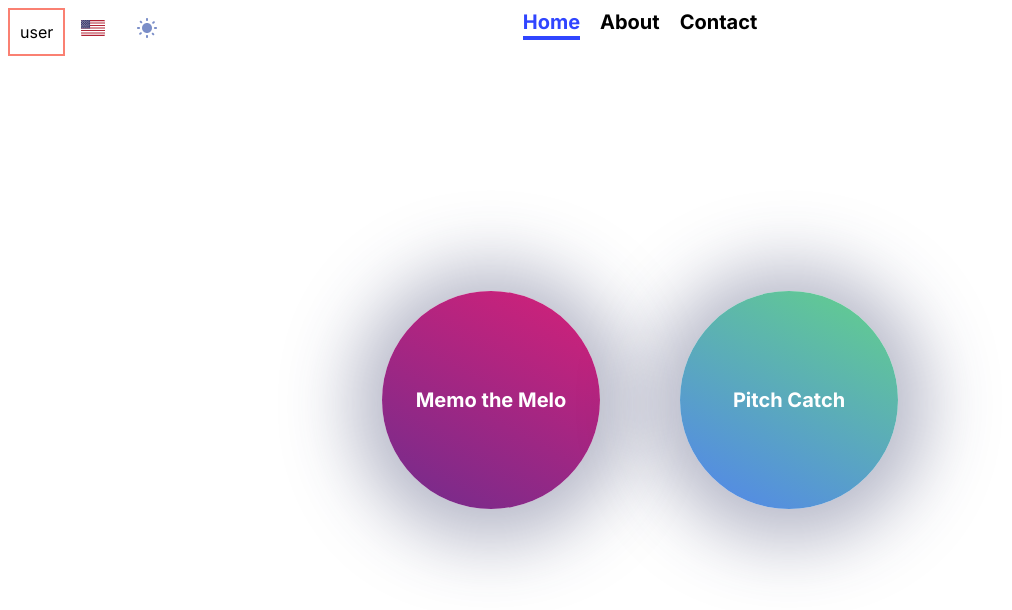
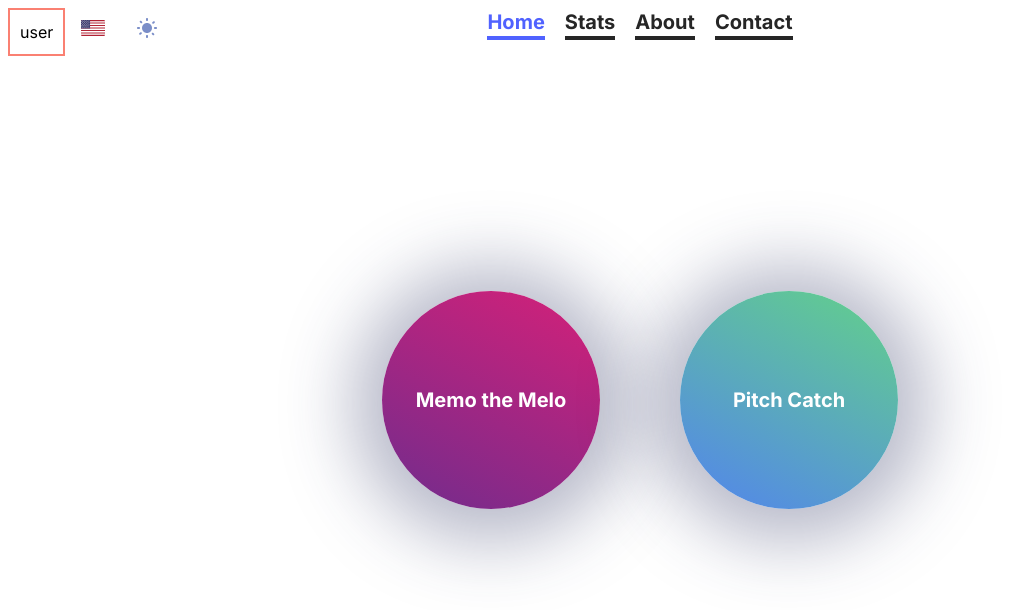
Before and after one commit to IradDoron/pitcholympics, a Next.js app: page /en in a window 1280 px wide. Shown: the top 610 px of the page, without its empty margins (0-1012 px from the left). Built offline with nearby package versions, Linux system fonts and the light colour scheme.

Commit message:
add stats page

```diff
--- a/src/app/[lang]/page.tsx
+++ b/src/app/[lang]/page.tsx
@@ -1,8 +1,8 @@
-import HomePage from '@/components/shared/HomePage';
+import HomePage from '@/components/shared/homePage';
 import Link from '@/components/core/link';
 import { LangParam } from '@/types';
 import { getDictionaryServer } from '@/utils/getDictionaryServer';
-import PageTitle from '@shared/PageTitle';
+import PageTitle from '@shared/pageTitle';
 import { UserButton } from '@clerk/nextjs';
 import LevelLink from '@/components/core/levelLink/LevelLink';
 import LevelsLinksContainer from '@/components/core/levelsLinksContainer';
--- /dev/null
+++ b/src/app/[lang]/stats/page.tsx
@@ -0,0 +1,9 @@
+const Page = () => {
+	return (
+		<div>
+			<h1>Stats Page</h1>
+		</div>
+	);
+};
+
+export default Page;
--- a/src/components/shared/navbar/NavbarLink.tsx
+++ b/src/components/shared/navbar/NavbarLink.tsx
@@ -10,38 +10,32 @@ type Props = {
 
 const CurrentLink = ({ url, label }: Props) => {
 	return (
-		<Link
-			className='text-light-primary-main dark:text-dark-primary-main font-bold text-xl '
-			href={url}
-		>
+		<div className='text-light-primary-light dark:text-dark-primary-light font-bold text-xl '>
 			{label}
-			<div className='h-1 bg-light-primary-main dark:bg-dark-primary-main'></div>
-		</Link>
+			<div className='h-1 bg-light-primary-light dark:bg-dark-primary-light'></div>
+		</div>
 	);
 };
 
 const NotCurrentLink = ({ url, label }: Props) => {
 	return (
-		<Link
-			className='text-common-greyScale-600 dark:text-common-greyScale-100 font-bold text-xl '
-			href={url}
-		>
+		<div className='text-light-surface-onNatural dark:text-dark-surface-onNatural font-bold text-xl '>
 			{label}
-			<div className='h-1 bg-common-greyScale-600 dark:bg-common-greyScale-100'></div>
-		</Link>
+			<div className='h-1 bg-light-surface-onNatural dark:bg-dark-surface-onNatural'></div>
+		</div>
 	);
 };
 
 const NavbarLink = ({ url, label }: Props) => {
 	const isCurrent = url === usePathname();
 	return (
-		<>
+		<Link href={url}>
 			{isCurrent ? (
 				<CurrentLink url={url} label={label} />
 			) : (
 				<NotCurrentLink url={url} label={label} />
 			)}
-		</>
+		</Link>
 	);
 };
 
--- a/src/i18n/en.json
+++ b/src/i18n/en.json
@@ -23,6 +23,7 @@
 		"navbar": {
 			"pages": {
 				"home": "Home",
+				"stats": "Stats",
 				"about": "About",
 				"contact": "Contact"
 			},
@@ -33,6 +34,11 @@
 						"imgURL": "/assets/icons/sun.svg",
 						"route": "/",
 						"label": "Home"
+					},
+					{
+						"imgURL": "/assets/icons/sun.svg",
+						"route": "/stats",
+						"label": "Stats"
 					},
 					{
 						"imgURL": "/assets/icons/sun.svg",
--- a/src/i18n/he.json
+++ b/src/i18n/he.json
@@ -23,6 +23,7 @@
 		"navbar": {
 			"pages": {
 				"home": "בית",
+				"stats": "סטטיסטיקה",
 				"about": "אודות",
 				"contact": "צור קשר"
 			},
@@ -33,6 +34,11 @@
 						"imgURL": "/assets/icons/sun.svg",
 						"route": "/",
 						"label": "בית"
+					},
+					{
+						"imgURL": "/assets/icons/sun.svg",
+						"route": "/stats",
+						"label": "סטטיסטיקה"
 					},
 					{
 						"imgURL": "/assets/icons/sun.svg",
```
